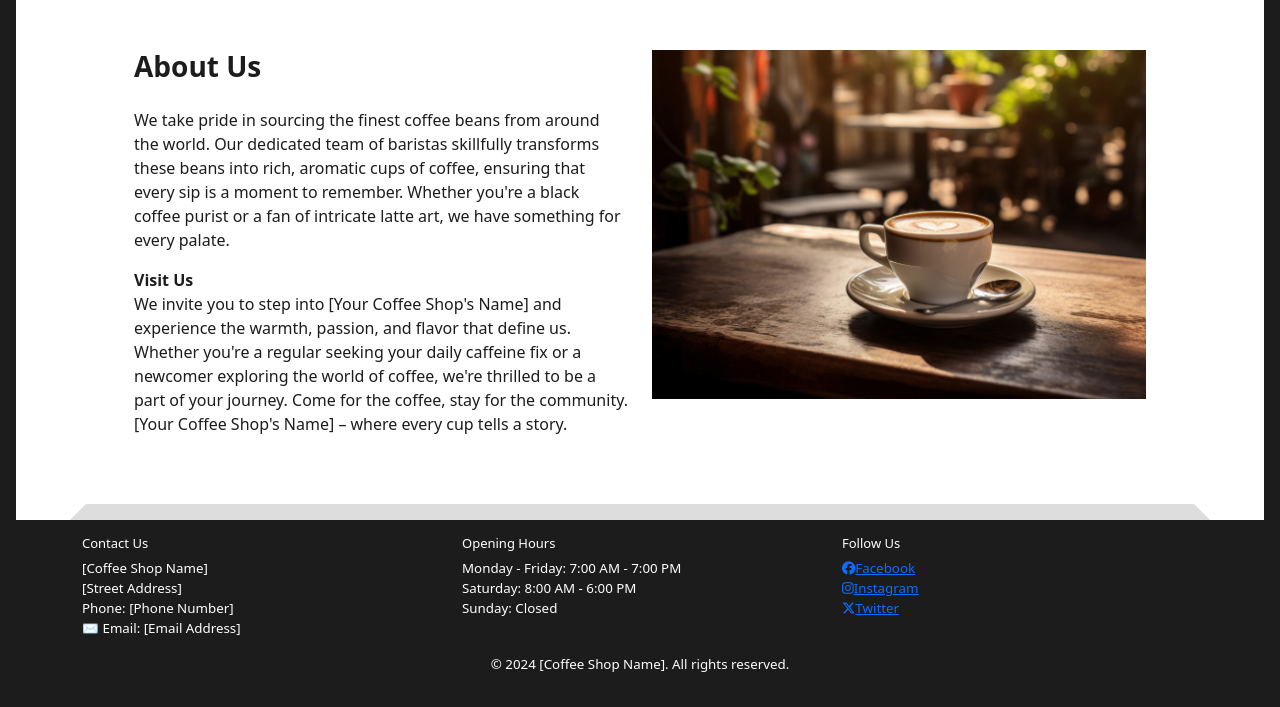
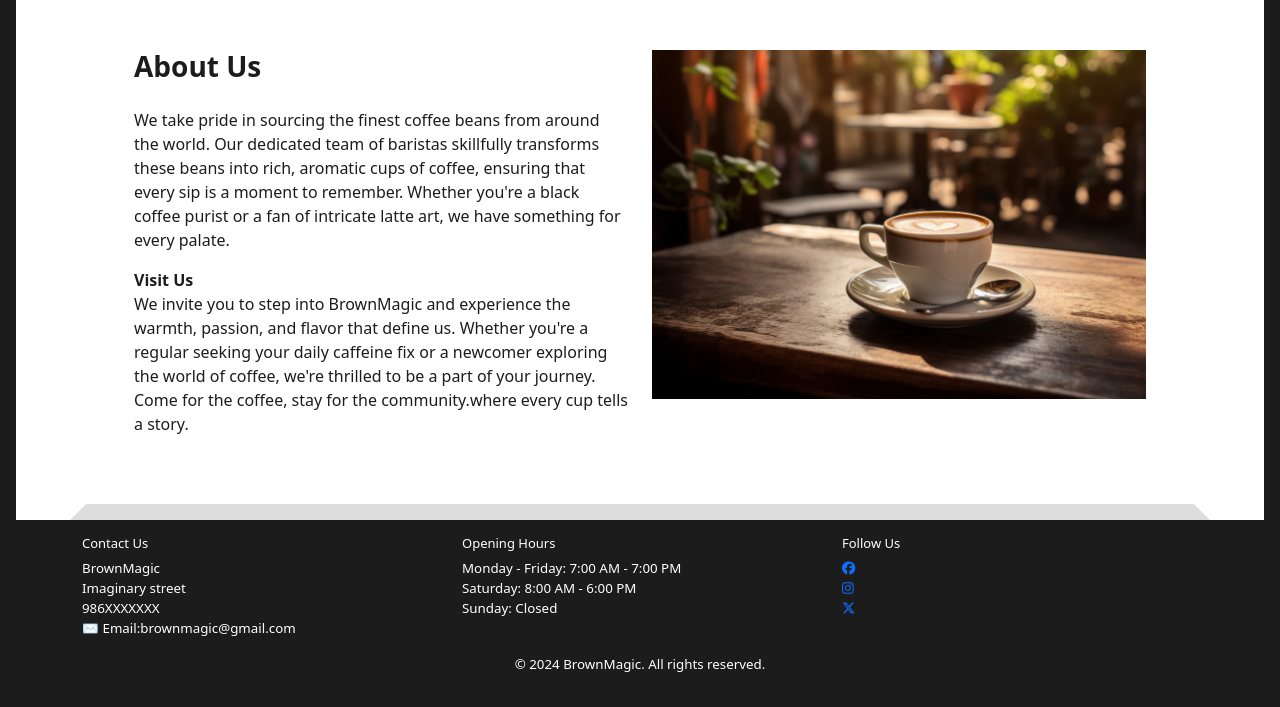
Before and after one commit to Navin1-11-04/BrownMagic, a plain HTML site: page index.html in a window 1280 px wide. Shown: the part 795-1502 px from the top of the page. Drawn offline with nearby package versions, Linux system fonts and the light colour scheme; a web font is replaced by a local one.

Commit message:
Add files via upload

```diff
--- a/Main.css
+++ b/Main.css
@@ -160,6 +160,9 @@ footer p {
 i {
     font-style: normal;
 }
+.navbar .navbar-nav #ac{
+    color:#15A3C7;
+}
 .navbar .nav-item .dropdown-menu::-webkit-scrollbar {
     width: .2rem;
 }
@@ -313,6 +316,7 @@ i {
 #contact #left i{
     font-size:10rem;
     color:#fff;
+    position: absolute;
 }
 #contact #left i:hover{
     color:#15A3C7;
@@ -323,3 +327,6 @@ i {
         display:none;
     }
 }
+#contact .icon-container{
+    background:#1c1c1c;
+}
--- a/index.html
+++ b/index.html
@@ -19,7 +19,7 @@
               <div class="collapse navbar-collapse justify-content-evenly position-relative" id="navbarNav">
                 <ul class="navbar-nav gap-lg-4 mx-0">
                   <li class="nav-item me-0">
-                    <a class="nav-link active" aria-current="page" href="index.html" target="_self" >Home</a>
+                    <a class="nav-link" href="index.html" target="_self" id="ac">Home</a>
                   </li>
                   <li class="nav-item">
                     <a class="nav-link" href="menu.html" target="_self">Menu</a>
@@ -119,8 +119,8 @@
                 <h3 class="mb-4"><b>About Us</b></h3>
                 <p>We take pride in sourcing the finest coffee beans from around the world. Our dedicated team of baristas skillfully transforms these beans into rich, aromatic cups of coffee, ensuring that every sip is a moment to remember. Whether you're a black coffee purist or a fan of intricate latte art, we have something for every palate.</p>
                 <p><strong>Visit Us</strong><br>
-                    We invite you to step into [Your Coffee Shop's Name] and experience the warmth, passion, and flavor that define us. Whether you're a regular seeking your daily caffeine fix or a newcomer exploring the world of coffee, we're thrilled to be a part of your journey.
-                    Come for the coffee, stay for the community. [Your Coffee Shop's Name] – where every cup tells a story.</p>
+                    We invite you to step into BrownMagic and experience the warmth, passion, and flavor that define us. Whether you're a regular seeking your daily caffeine fix or a newcomer exploring the world of coffee, we're thrilled to be a part of your journey.
+                    Come for the coffee, stay for the community.where every cup tells a story.</p>
             </div>
             <div class="col-lg-6 col-md-12 cont">
                 <img src="images/about.jpg" alt="about-pic" class="img-fluid">
@@ -135,10 +135,10 @@
             <div class="col-md-4">
               <h4>Contact Us</h4>
               <p>
-                [Coffee Shop Name]<br>
-                [Street Address]<br>
-                Phone: [Phone Number]<br>
-                ✉ Email: [Email Address]
+                BrownMagic<br>
+                Imaginary street<br>
+                986XXXXXXX<br>
+                ✉ Email:brownmagic@gmail.com
               </p>
             </div>
             <div class="col-md-4">
@@ -152,9 +152,9 @@
             <div class="col-md-4">
               <h4>Follow Us</h4>
               <p>
-                <a href="[Your Social Media Link]"><i class="fa-brands fa-facebook"></i>Facebook</a><br>
-                <a href="[Your Social Media Link]"><i class="fa-brands fa-instagram"></i>Instagram</a><br>
-                <a href="[Your Social Media Link]"><i class="fa-brands fa-x-twitter"></i>Twitter</a>
+                <a href="[Your Social Media Link]"><i class="fa-brands fa-facebook"></i></a><br>
+                <a href="[Your Social Media Link]"><i class="fa-brands fa-instagram"></i></a><br>
+                <a href="[Your Social Media Link]"><i class="fa-brands fa-x-twitter"></i></a>
               </p>
             </div>
           </div>
@@ -163,7 +163,7 @@
           <div class="container">
             <div class="row">
               <div class="col-md-12 text-center">
-                <p>&copy; 2024 [Coffee Shop Name]. All rights reserved.</p>
+                <p>&copy; 2024 BrownMagic. All rights reserved.</p>
               </div>
             </div>
           </div>
```
Also changed, not shown: contact.html (+6 -7 lines), menu.html (+1 -1 lines).
